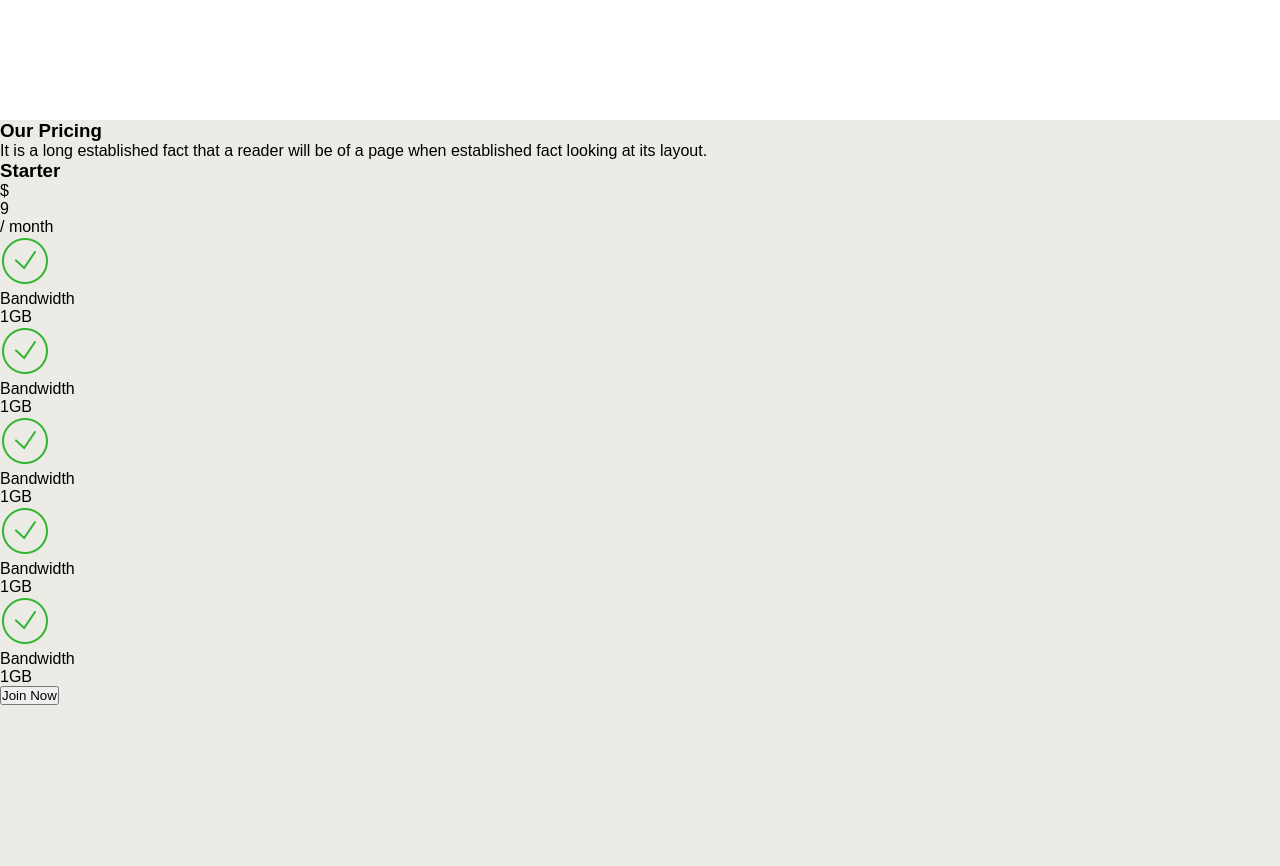
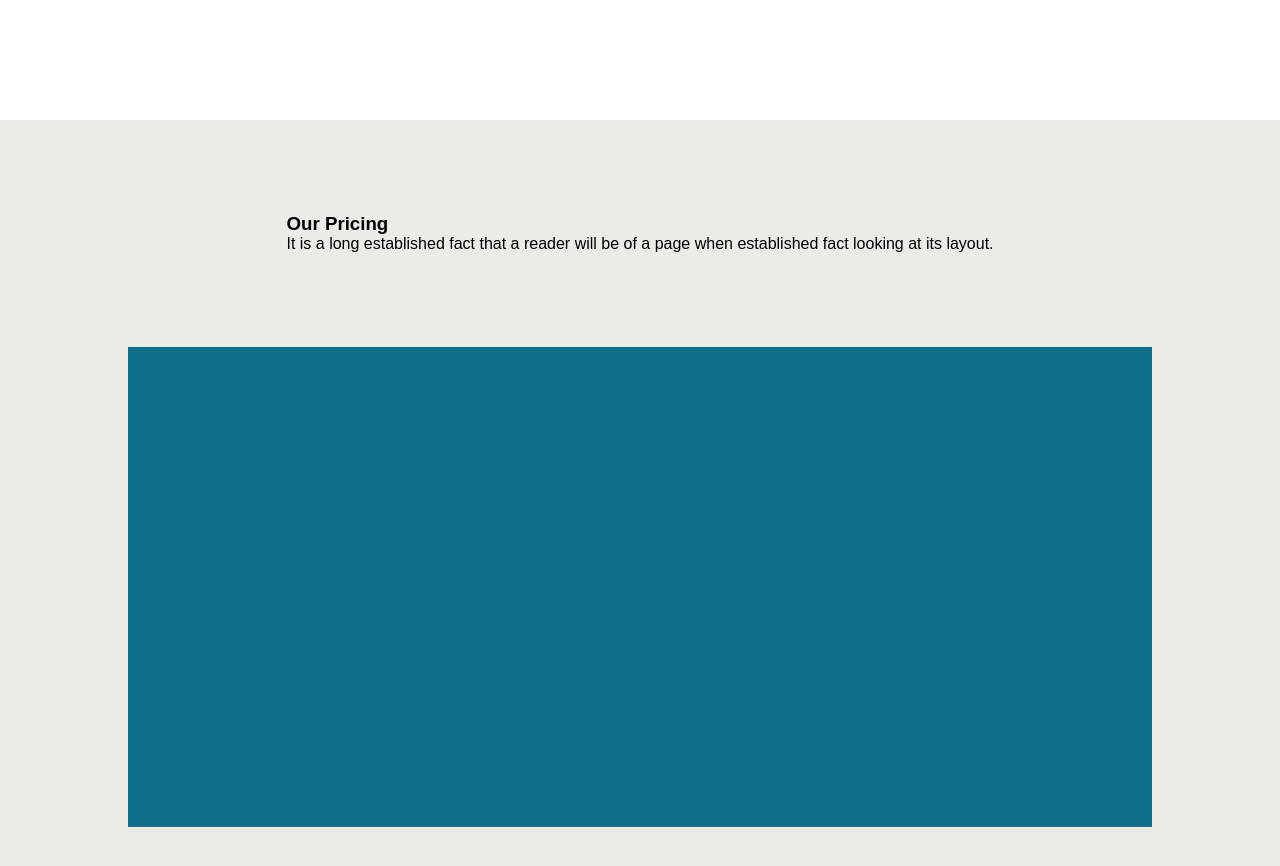
Before and after one commit to CN-Works/Kucra-Landing-Page, a plain HTML site: page index.html in a window 1280 px wide. Shown: the part 5080-5946 px from the top of the page. Drawn offline with Linux system fonts and the light colour scheme.

Commit message:
Chore : simple structure

```diff
--- a/index.html
+++ b/index.html
@@ -249,67 +249,6 @@
 
             <!-- Price card -->
             <div class="price-cards">
-                <div class="pricecard">
-                    <!-- Offer price and name -->
-                    <div class="pricing-offer">
-                        <h3 class="pricing-offer-name">Starter</h3>
-                        <div class="pricing-price-text">
-                            <p class="price-text-currency">$</p>
-                            <p class="price-text-price">9</p>
-                            <p class="price-text-duration">/ month</p>
-                        </div>
-                    </div>
-
-                    <div class="spec-part">
-                        <!-- Bandwidth -->
-                        <div class="singlespec">
-                            <div class="singlespec-texts">
-                                <img class="spec-icon" src="./img/icon-valid.png" alt="Icon">
-                                <p class="spec-text">Bandwidth</p>
-                            </div>
-
-                            <p class="spec-value">1GB</p>
-                        </div>
-                        <!-- Onlinespace -->
-                        <div class="singlespec">
-                            <div class="singlespec-texts">
-                                <img class="spec-icon" src="./img/icon-valid.png" alt="Icon">
-                                <p class="spec-text">Bandwidth</p>
-                            </div>
-
-                            <p class="spec-value">1GB</p>
-                        </div>
-                        <!-- Support -->
-                        <div class="singlespec">
-                            <div class="singlespec-texts">
-                                <img class="spec-icon" src="./img/icon-valid.png" alt="Icon">
-                                <p class="spec-text">Bandwidth</p>
-                            </div>
-
-                            <p class="spec-value">1GB</p>
-                        </div>
-                        <!-- Domain -->
-                        <div class="singlespec">
-                            <div class="singlespec-texts">
-                                <img class="spec-icon" src="./img/icon-valid.png" alt="Icon">
-                                <p class="spec-text">Bandwidth</p>
-                            </div>
-
-                            <p class="spec-value">1GB</p>
-                        </div>
-                        <!-- Hidden fees -->
-                        <div class="singlespec">
-                            <div class="singlespec-texts">
-                                <img class="spec-icon" src="./img/icon-valid.png" alt="Icon">
-                                <p class="spec-text">Bandwidth</p>
-                            </div>
-
-                            <p class="spec-value">1GB</p>
-                        </div>
-                    </div>
-
-                    <button class="pricing-button">Join Now</button>
-                </div>
             </div>
         </div>
     </main>
--- a/style.css
+++ b/style.css
@@ -683,8 +683,18 @@ body:has(#luke-fig:hover) #luke-icons {
 .pricing-part {
     height: 100vh;
     background-color: #edebe6;
+
+    display: flex;
+    flex-direction: column;
+    align-items: center;
+    justify-content: space-evenly;
 }
 
 .pricing-texts {
+}
 
+.price-cards {
+    width: 80%;
+    height: 60%;
+    background-color: #0e708b;
 }
```
